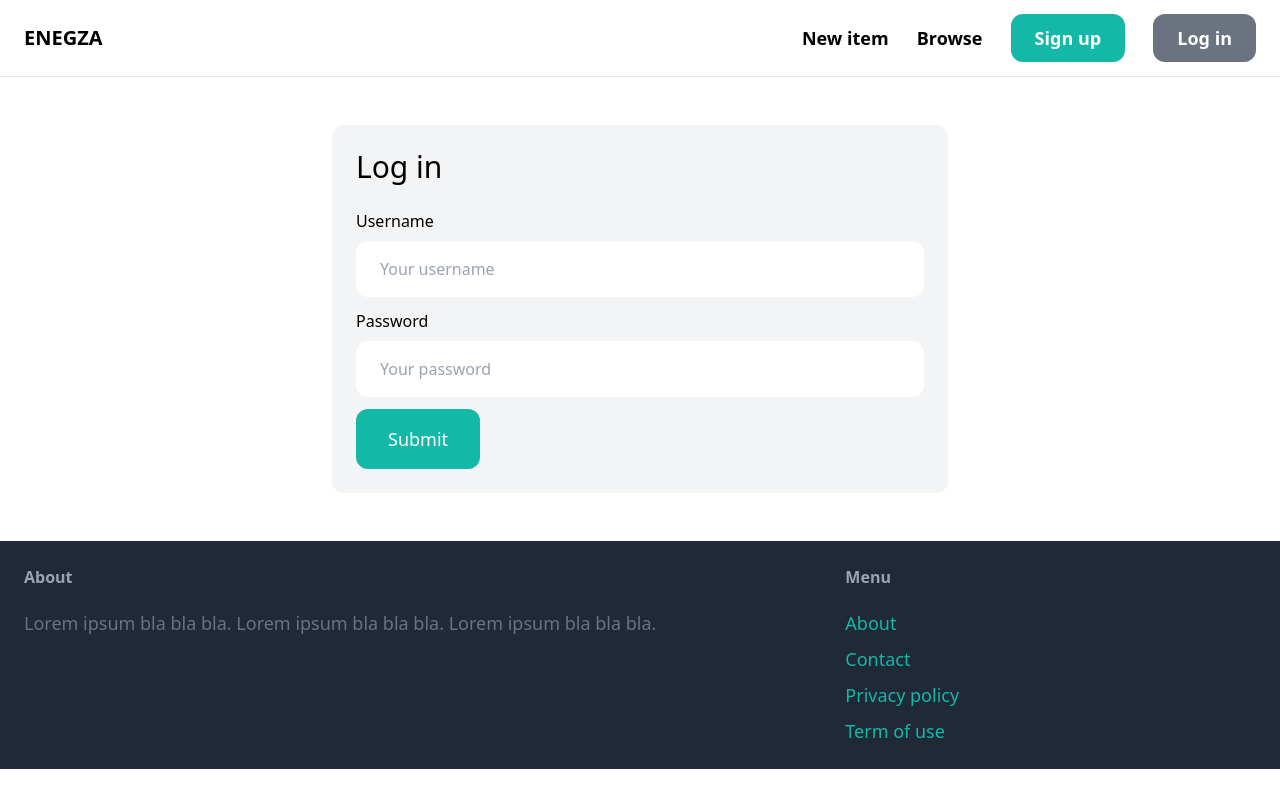
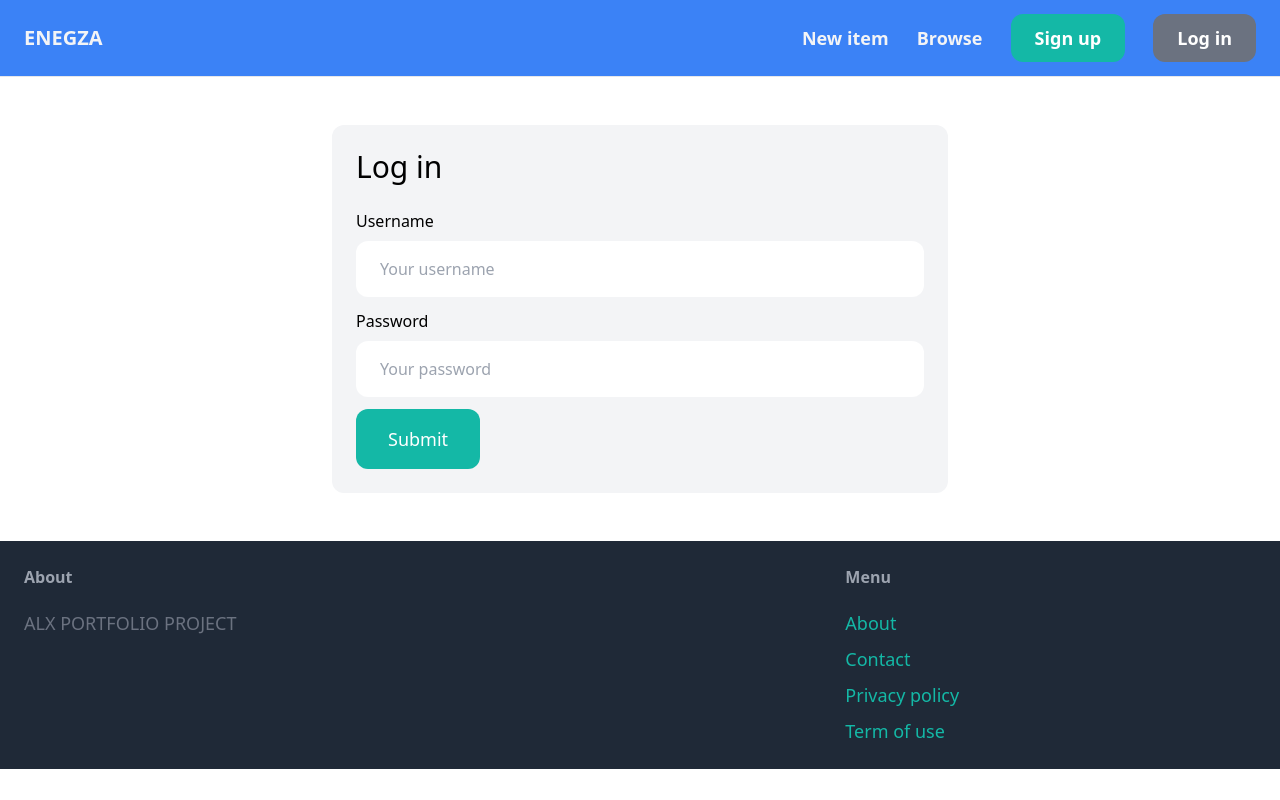
Before and after one commit to MX1MR41/alx-portfolio, a Django app: a page that uses Enegza/enegza/core/templates/core/base.html in a window 1280 px wide. Run offline with Django 4.2, Linux system fonts and the light colour scheme; some libraries are stand-ins or nearby versions.

Commit message:
some tweaks

```diff
--- a/Enegza/enegza/core/templates/core/base.html
+++ b/Enegza/enegza/core/templates/core/base.html
@@ -1,23 +1,17 @@
 <!doctype html>
-
 <html>
 <head>
     <meta charset="utf-8">
     <meta name="viewport" content="width=device-width, initial-scale=1.0">
-
     <script src="https://cdn.tailwindcss.com"></script>
-
     <title>{% block title %}{% endblock %} | ENEGZA</title>
 </head>
-
 <body>
-        <nav class="py-6 px-6 flex justify-between items-center border-b border-gray-200">
-            <a href="/" class="text-xl font-semibold">ENEGZA</a>
-
+    <nav class="py-6 px-6 flex justify-between items-center border-b border-gray-200 bg-blue-500">
+        <a href="/" class="text-xl font-semibold text-gray-100">ENEGZA</a>
         <div class="space-x-6">
-                <a href="{% url 'item:new' %}" class="text-lg font-semibold hover:text-gray-500">New item</a>
-                <a href="{% url 'item:items' %}" class="text-lg font-semibold hover:text-gray-500">Browse</a>
-
+            <a href="{% url 'item:new' %}" class="text-lg font-semibold hover:text-gray-500 text-gray-100">New item</a>
+            <a href="{% url 'item:items' %}" class="text-lg font-semibold hover:text-gray-500 text-gray-100">Browse</a>
             {% if request.user.is_authenticated %}
                 <a href="{% url 'conversation:inbox' %}" class="px-6 py-3 text-lg font-semibold bg-teal-500 text-white rounded-xl hover:bg-teal-700">Inbox</a>
                 <a href="{% url 'dashboard:index' %}" class="px-6 py-3 text-lg font-semibold bg-gray-500 text-white rounded-xl hover:bg-gray-700">Dashboard</a>
@@ -36,13 +30,11 @@
     <footer class="py-6 px-6 flex justify-between bg-gray-800">
         <div class="w-2/3 pr-10">
             <h3 class="mb-5 font-semibold text-gray-400">About</h3>
-
-                <p class="text-lg text-gray-500">Lorem ipsum bla bla bla. Lorem ipsum bla bla bla. Lorem ipsum bla bla bla.</p>
+            <p class="text-lg text-gray-500">ALX PORTFOLIO PROJECT</p>
         </div>
 
         <div class="w-1/3">
             <h3 class="mb-5 font-semibold text-gray-400">Menu</h3>
-
             <ul class="space-y-2">
                 <li><a href="#" class="text-lg text-teal-500 hover:text-teal-700">About</a></li>
                 <li><a href="{% url 'core:contact' %}" class="text-lg text-teal-500 hover:text-teal-700">Contact</a></li>
--- a/Enegza/enegza/enegza/wsgi.py
+++ b/Enegza/enegza/enegza/wsgi.py
@@ -1,5 +1,5 @@
 """
-WSGI config for enegza project.
+WSGI config for puddle project.
 
 It exposes the WSGI callable as a module-level variable named ``application``.
 
```
Also changed, not shown: Enegza/enegza/db.sqlite3, Enegza/enegza/media/item_images/flannelf.webp (added), Enegza/enegza/media/item_images/gamingchair.jpg (added), Enegza/enegza/media/item_images/gamingchair_TVlriur.jpg (added), Enegza/enegza/media/item_images/gamingchair_Yc5A3Xa.jpg (added), Enegza/enegza/media/item_images/gamingchair_a5YhJFc.jpg (added), Enegza/enegza/media/item_images/gamingchair_wV5dp3i.jpg (added), Enegza/enegza/media/item_images/gymwear.png (added), Enegza/enegza/media/item_images/hammer.jpg (added), Enegza/enegza/media/item_images/hoodie.jpg (added), Enegza/enegza/media/item_images/suit_1.jpg (added), 3 other files. Lines whose indentation alone changed are shown as unchanged.
